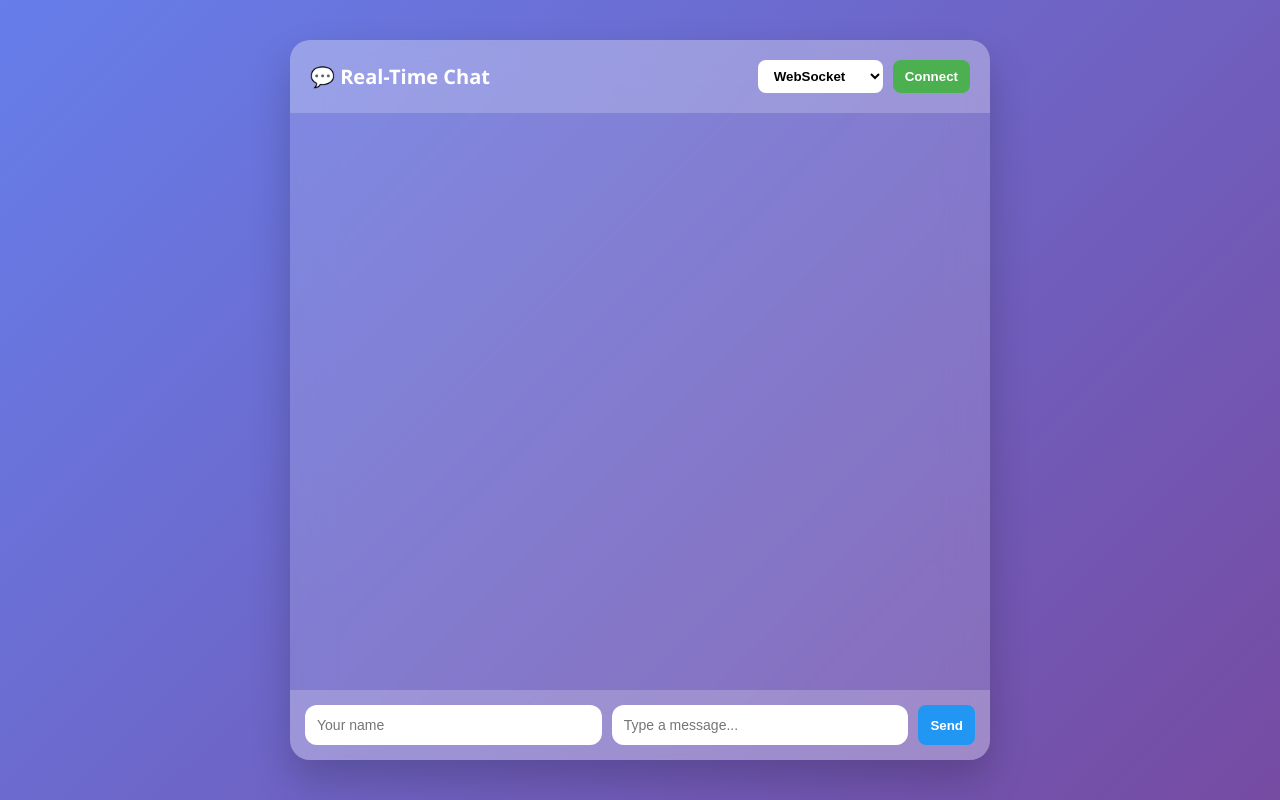
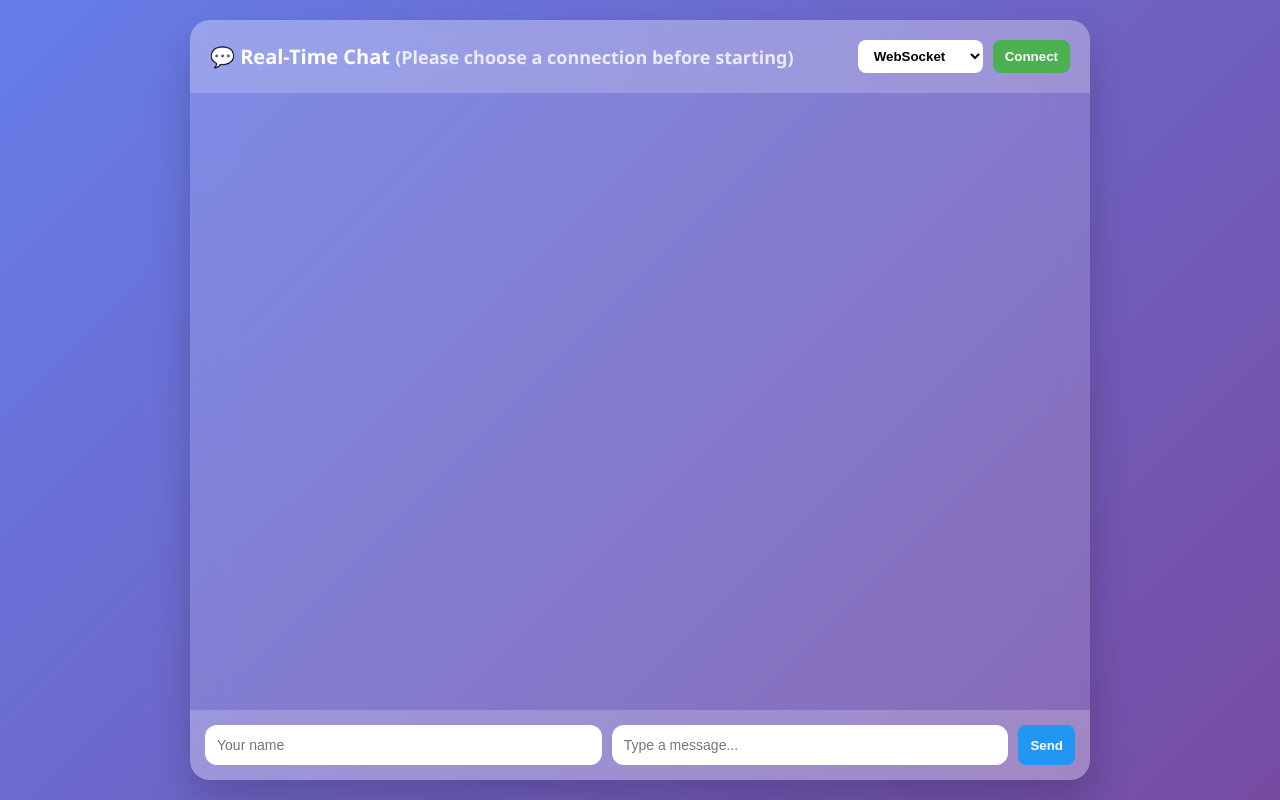
Before and after one commit to delmorallopez/Chat-application, a plain HTML site: page frontend/index.html in a window 1280 px wide. Drawn offline with Linux system fonts and the light colour scheme.

Commit message:
Update CSS

```diff
--- a/frontend/index.html
+++ b/frontend/index.html
@@ -22,9 +22,9 @@
     }
 
     .chat-container {
-      width: 95%;
-      max-width: 700px;
-      height: 90vh;
+     width: 98%;
+      max-width: 900px;
+      height: 95vh;
       background: rgba(255, 255, 255, 0.15);
       backdrop-filter: blur(20px);
       border-radius: 20px;
@@ -32,7 +32,7 @@
       flex-direction: column;
       box-shadow: 0 20px 40px rgba(0,0,0,0.2);
       overflow: hidden;
-    }
+}
 
     header {
       padding: 20px;
@@ -170,9 +170,13 @@
 <body>
 
 <div class="chat-container">
-
   <header>
-    <h1>💬 Real-Time Chat</h1>
+    <h1>
+      💬 Real-Time Chat
+      <span style="font-size:18px; font-weight:600; opacity:0.8;">
+        (Please choose a connection before starting)
+      </span>
+    </h1>
     <div id="controls">
       <select id="mode-select">
         <option value="ws">WebSocket</option>
```
